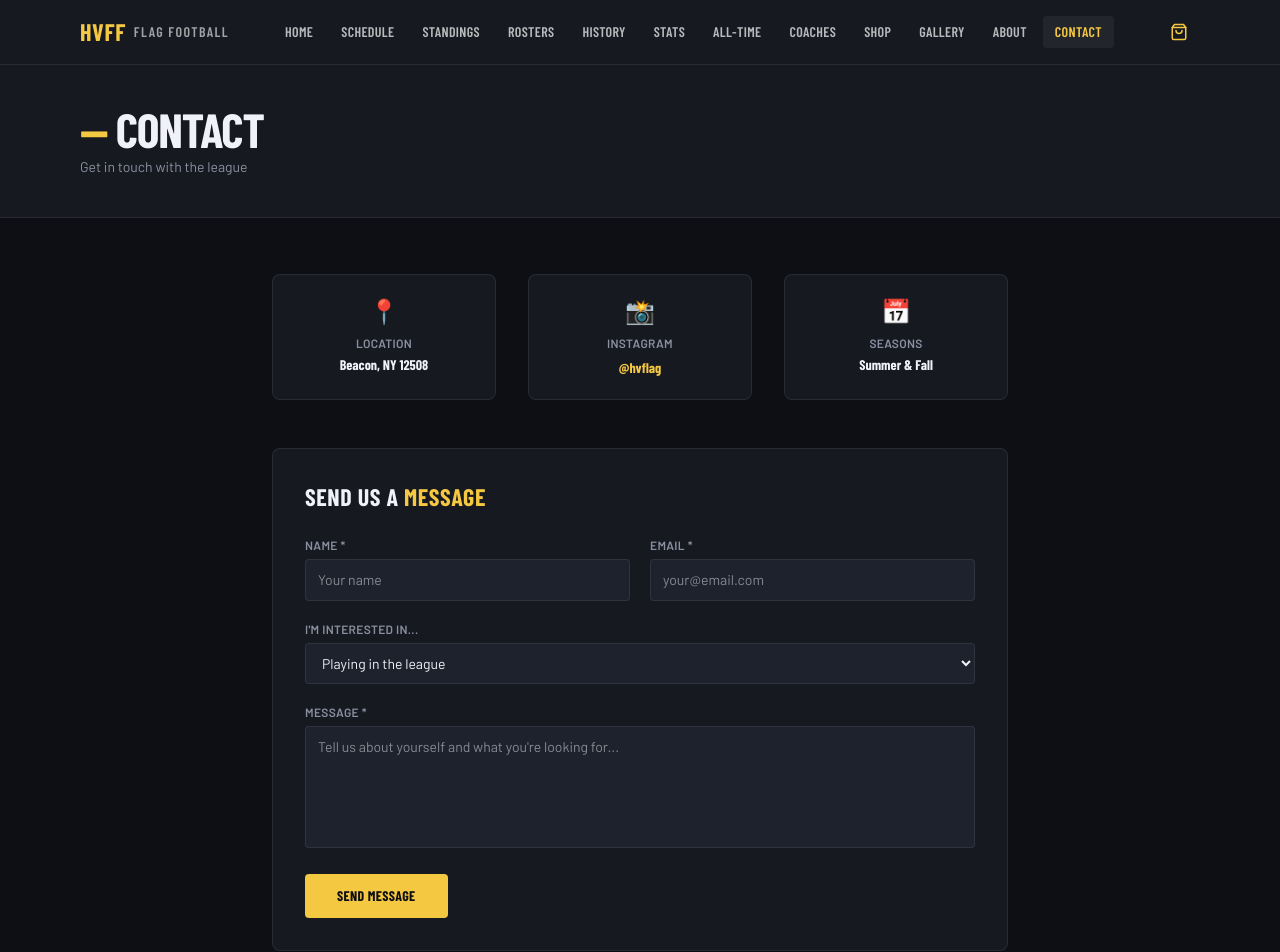
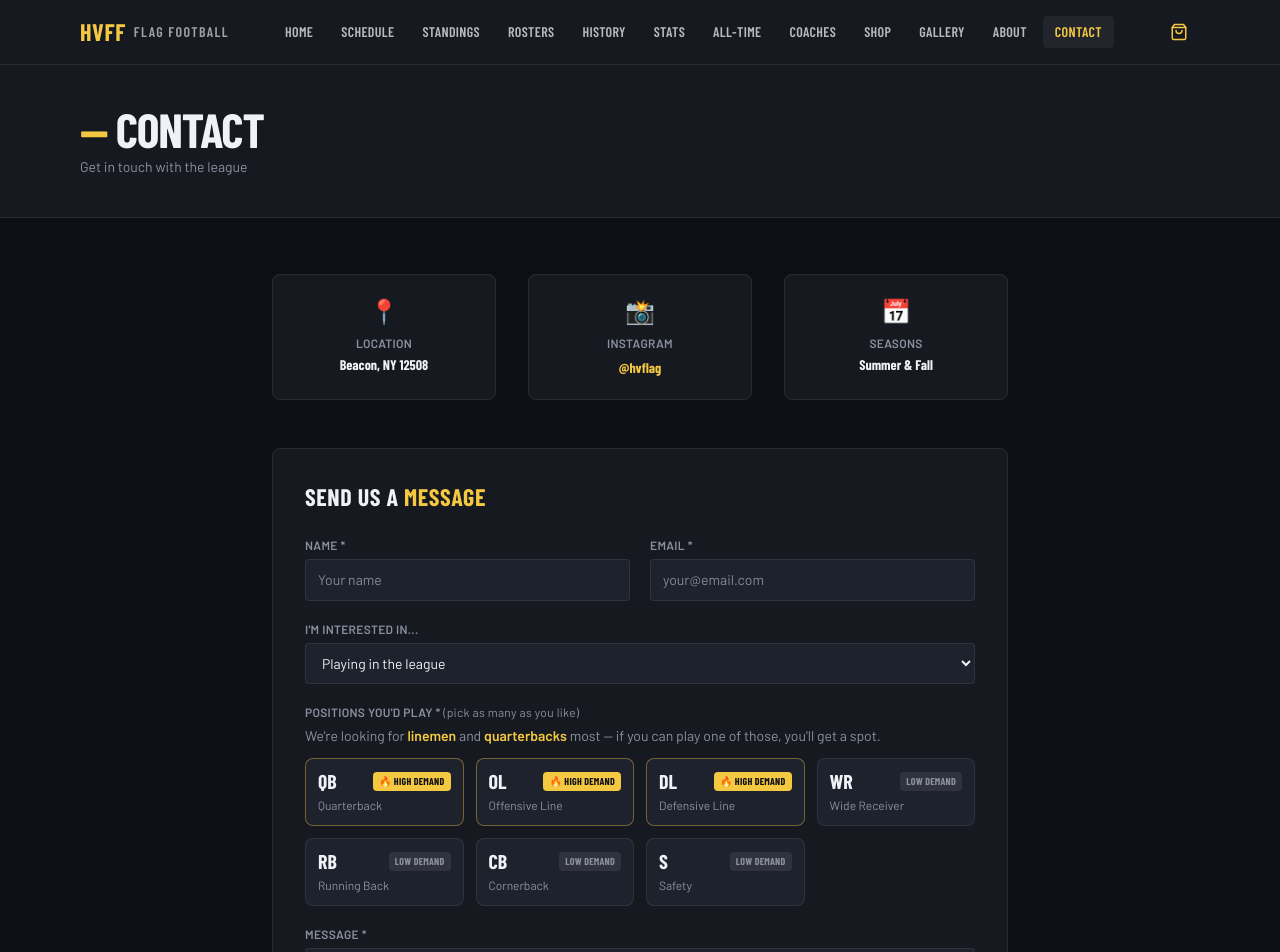
Before and after one commit to hvflag-creator/hvflag-website, a Next.js app: page /contact in a window 1280 px wide. Shown: the top 952 px of the page. Built offline with nearby package versions, Linux system fonts and the light colour scheme; a web font is replaced by a local one.

Commit message:
Join form: position picker with high/low demand badges (QB/OL/DL high)
Co-Authored-By: Claude Sonnet 5.5 <noreply@anthropic.com>

```diff
--- a/app/contact/page.tsx
+++ b/app/contact/page.tsx
@@ -2,12 +2,34 @@
 
 import { useState } from "react";
 
+// Positions players can sign up for. High-demand ones are what the league needs most.
+const POSITIONS: { code: string; label: string; demand: "high" | "low" }[] = [
+  { code: "QB", label: "Quarterback", demand: "high" },
+  { code: "OL", label: "Offensive Line", demand: "high" },
+  { code: "DL", label: "Defensive Line", demand: "high" },
+  { code: "WR", label: "Wide Receiver", demand: "low" },
+  { code: "RB", label: "Running Back", demand: "low" },
+  { code: "CB", label: "Cornerback", demand: "low" },
+  { code: "S", label: "Safety", demand: "low" },
+];
+
 export default function ContactPage() {
   const [submitted, setSubmitted] = useState(false);
   const [form, setForm] = useState({ name: "", email: "", subject: "player", message: "" });
+  const [positions, setPositions] = useState<string[]>([]);
+  const [positionError, setPositionError] = useState(false);
+
+  function togglePosition(code: string) {
+    setPositionError(false);
+    setPositions((cur) => (cur.includes(code) ? cur.filter((c) => c !== code) : [...cur, code]));
+  }
 
   function handleSubmit(e: React.FormEvent) {
     e.preventDefault();
+    if (form.subject === "player" && positions.length === 0) {
+      setPositionError(true);
+      return;
+    }
     // TODO: wire up to a form handler (Resend, Formspree, etc.)
     setSubmitted(true);
   }
@@ -149,6 +171,59 @@ export default function ContactPage() {
                 </select>
               </div>
 
+              {form.subject === "player" && (
+                <div>
+                  <label className="block text-xs font-semibold uppercase tracking-wide mb-1.5" style={{ color: "var(--muted)" }}>
+                    Positions you&apos;d play * <span className="normal-case font-normal">(pick as many as you like)</span>
+                  </label>
+                  <p className="text-sm mb-3" style={{ color: "var(--muted)" }}>
+                    We&apos;re looking for <span style={{ color: "var(--gold)", fontWeight: 700 }}>linemen</span> and{" "}
+                    <span style={{ color: "var(--gold)", fontWeight: 700 }}>quarterbacks</span>{" "}
+                    most — if you can play one of those, you&apos;ll get a spot.
+                  </p>
+                  <div className="grid grid-cols-2 sm:grid-cols-4 gap-3">
+                    {POSITIONS.map((pos) => {
+                      const on = positions.includes(pos.code);
+                      const high = pos.demand === "high";
+                      return (
+                        <button
+                          key={pos.code}
+                          type="button"
+                          aria-pressed={on}
+                          onClick={() => togglePosition(pos.code)}
+                          className="rounded-lg px-3 py-3 text-left transition-transform hover:scale-[1.03]"
+                          style={{
+                            background: on ? (high ? "rgba(245,200,66,0.16)" : "rgba(255,255,255,0.08)") : "var(--surface2)",
+                            border: on
+                              ? `2px solid ${high ? "var(--gold)" : "rgba(255,255,255,0.55)"}`
+                              : `1px solid ${high ? "rgba(245,200,66,0.4)" : "var(--border)"}`,
+                            color: "var(--text)",
+                          }}
+                        >
+                          <div className="flex items-center justify-between gap-2">
+                            <span className="font-display font-black text-xl leading-none">{pos.code}</span>
+                            <span
+                              className="font-display font-bold uppercase text-[10px] tracking-wide px-1.5 py-0.5 rounded whitespace-nowrap"
+                              style={
+                                high
+                                  ? { background: "var(--gold)", color: "#0d0f14" }
+                                  : { background: "rgba(255,255,255,0.08)", color: "var(--muted)" }
+                              }
+                            >
+                              {high ? "🔥 High demand" : "Low demand"}
+                            </span>
+                          </div>
+                          <div className="text-xs mt-1.5" style={{ color: "var(--muted)" }}>{pos.label}</div>
+                        </button>
+                      );
+                    })}
+                  </div>
+                  {positionError && (
+                    <p className="text-xs mt-2" style={{ color: "#f87171" }}>Pick at least one position.</p>
+                  )}
+                </div>
+              )}
+
               <div>
                 <label className="block text-xs font-semibold uppercase tracking-wide mb-1.5" style={{ color: "var(--muted)" }}>
                   Message *
```
